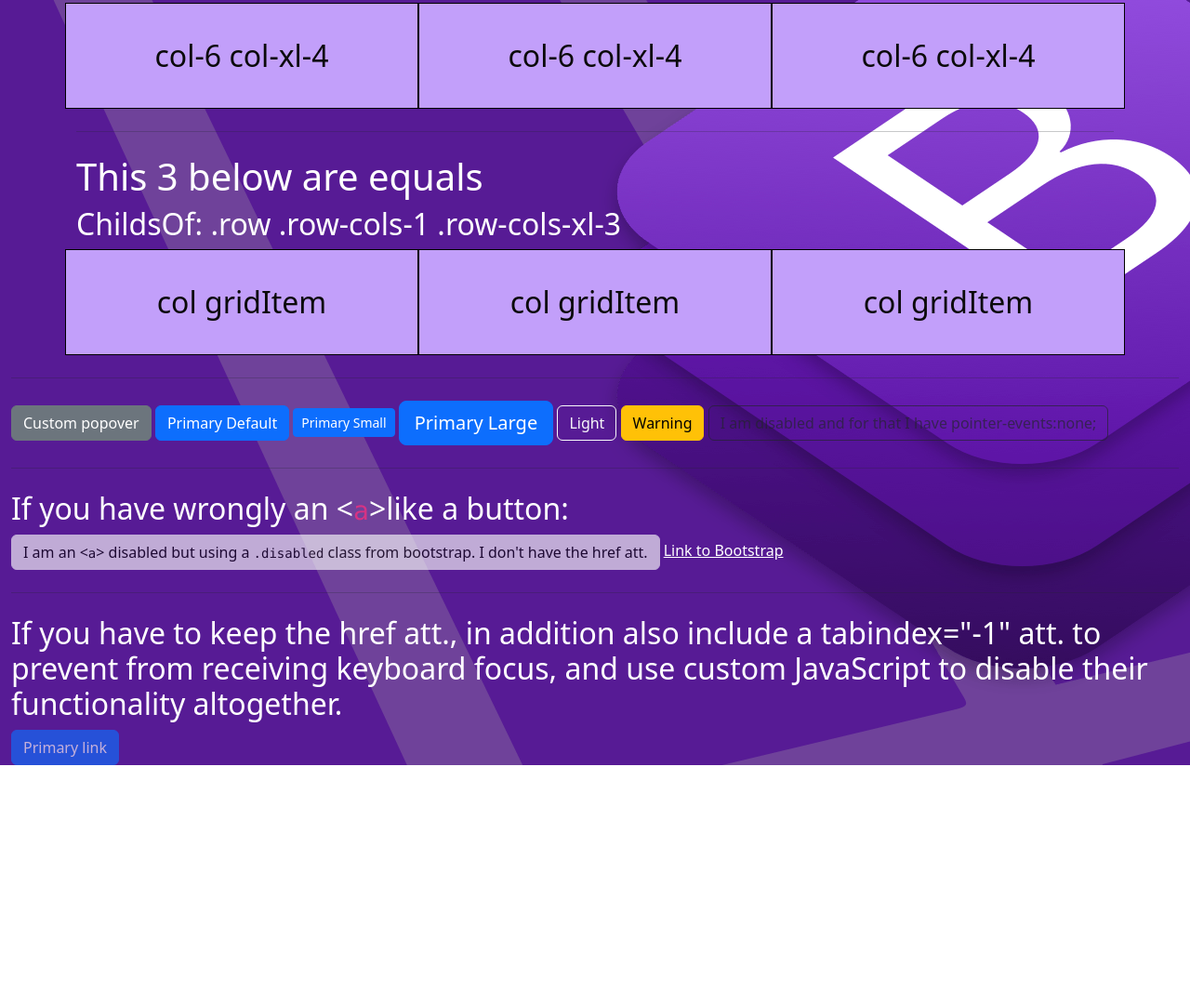
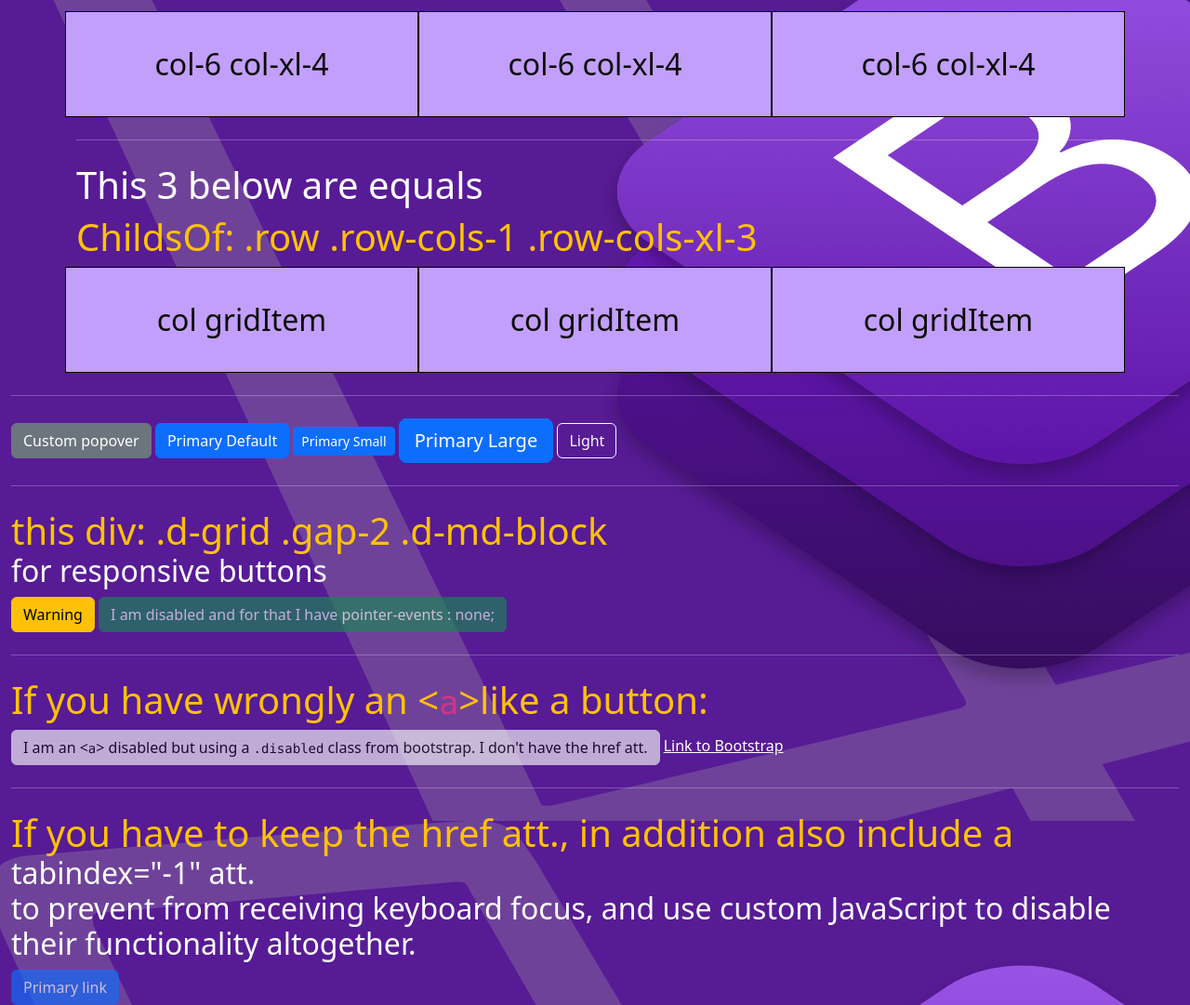
Before and after one commit to m32795434/B5-Parcel-Sass-Js, a website built with Parcel: page src/index.html in a window 1280 px wide. Shown: the part 1367-2448 px from the top of the page at 93% size. Before the commit the page ends 2190 px from the top, so only its background shows below. Built offline with nearby package versions, Linux system fonts and the light colour scheme.

Commit message:
responsive buttons, styling with ::first-line selector

```diff
--- a/src/index.html
+++ b/src/index.html
@@ -77,8 +77,12 @@
     <button type="button" class="btn btn-primary btn-sm">Primary Small</button>
     <button type="button" class="btn btn-primary btn-lg">Primary Large</button>
     <button type="button" class="btn btn-outline-light">Light</button>
-    <button class="btn btn-warning">Warning</button>
-    <button class="btn bt-success" disabled>I am disabled and for that I have pointer-events:none;</button>
+    <hr class="my-4">
+    <div class="d-grid gap-2 d-md-block">
+      <h2 class="whiteh1Oh2">this div: .d-grid .gap-2 .d-md-block <br> for responsive buttons</h2>
+      <button class="btn btn-warning">Warning</button>
+      <button class="btn btn-success" disabled>I am disabled and for that I have pointer-events : none;</button>
+    </div>
     <hr class="my-4">
     <h2 class="whiteh1Oh2">If you have wrongly an <<code>a</code>>like a button: </h2>
     <a class="btn btn-light disabled" aria-disabled="true" role="button">I am an <<code>a</code>> disabled but using a
@@ -86,8 +90,8 @@
         from bootstrap. I don't have the href att.</a>
     <a class="whiteh1Oh2" href="https://getbootstrap.com/docs/5.2/components/buttons/">Link to Bootstrap</a>
     <hr class="my-4">
-    <h2 class="whiteh1Oh2">If you have to keep the href att., in addition also include a tabindex="-1" att. to prevent
-      from receiving keyboard focus, and use custom JavaScript to disable their functionality altogether.</h2>
+    <h2 class="whiteh1Oh2">If you have to keep the href att., in addition also include a tabindex="-1" att. <br>to
+      prevent from receiving keyboard focus, and use custom JavaScript to disable their functionality altogether.</h2>
     <a href="#" class="btn btn-primary disabled" tabindex="-1" role="button" aria-disabled="true">Primary link</a>
   </div>
 
--- a/src/scss/styles.scss
+++ b/src/scss/styles.scss
@@ -90,6 +90,10 @@ body>.container-fluid {
   background: url('../images/background.png')
 }
 
+hr {
+  color: white;
+}
+
 .whiteh1Oh2 {
   color: white;
 }
@@ -127,3 +131,8 @@ body>.container-fluid {
   align-items: center;
   gap: 1rem;
 }
+
+h2.whiteh1Oh2::first-line {
+  color: $warning;
+  font-size: 40px;
+}
```
